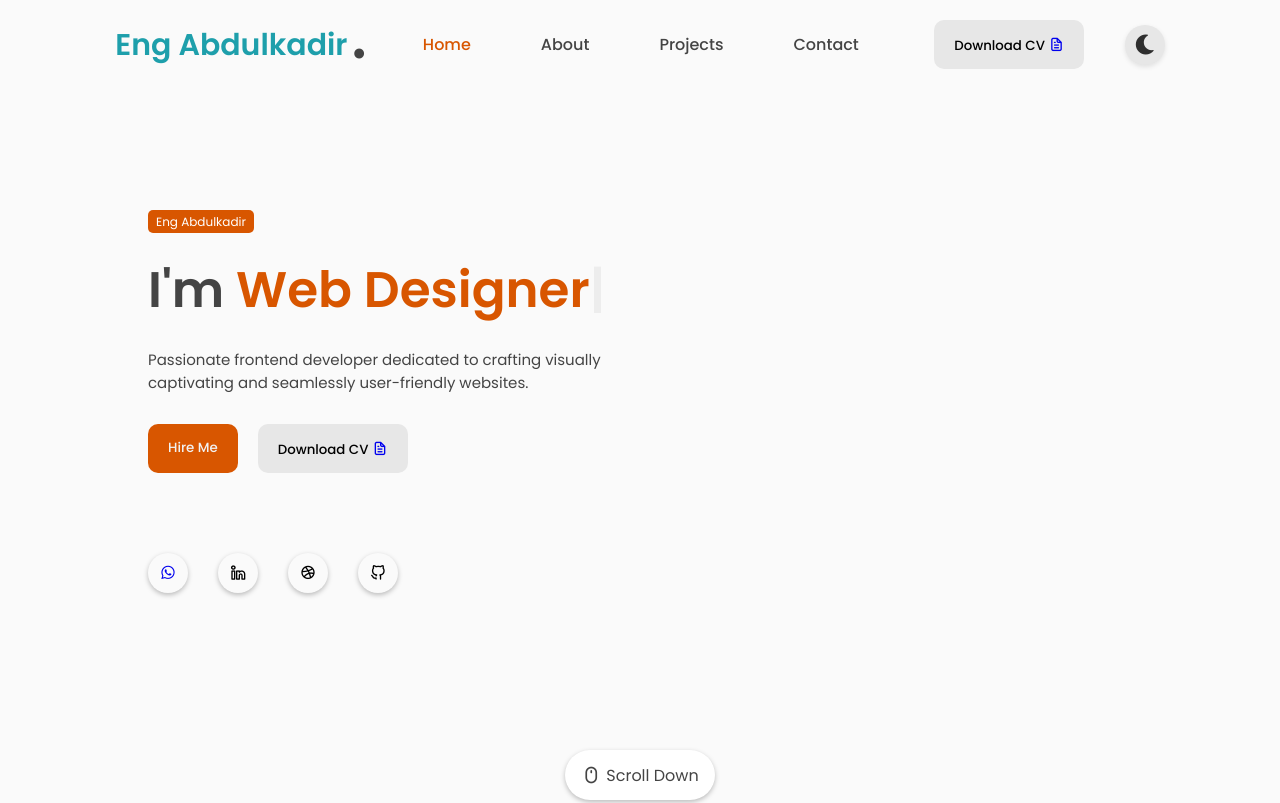
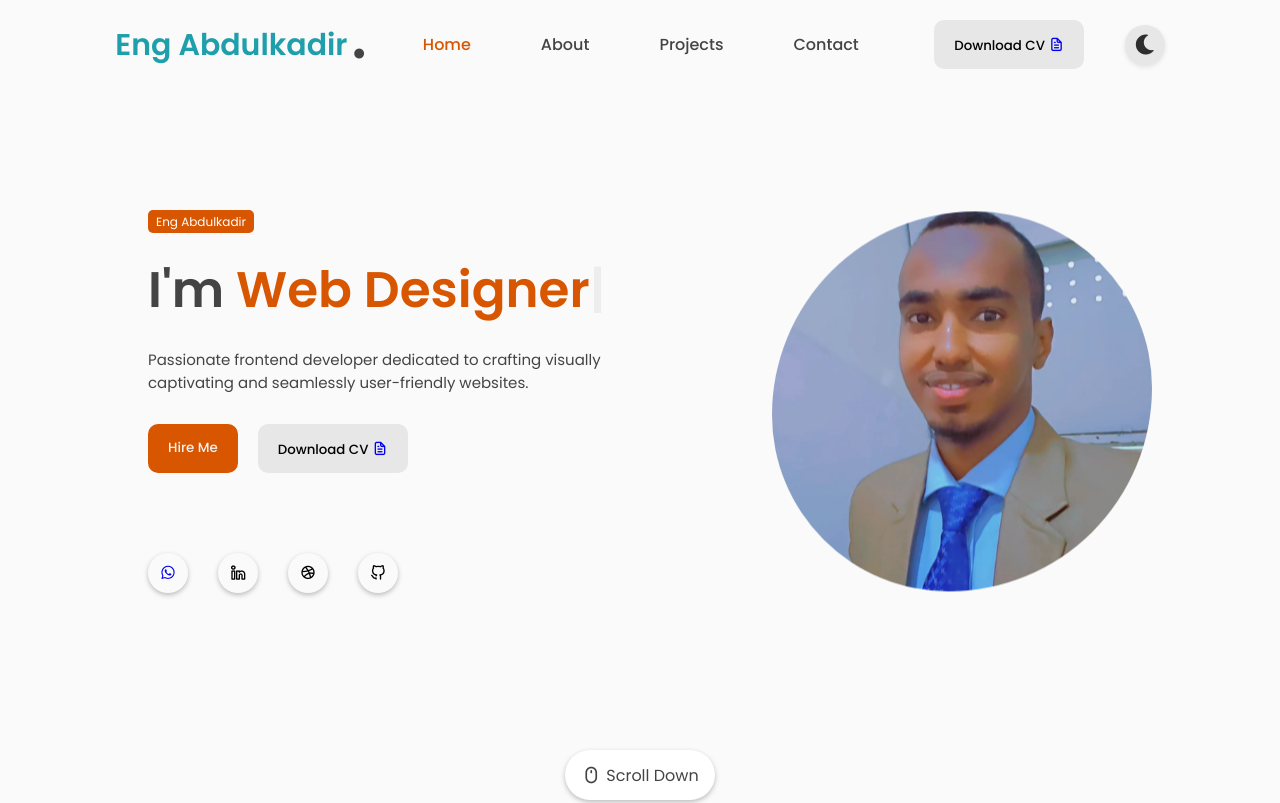
Before and after one commit to Abdulkadirhassansaid/My-portfolio-website, a plain HTML site: page index.html in a window 1280 px wide. Shown: the top 803 px of the page. Drawn offline with nearby package versions, Linux system fonts and the light colour scheme.

Commit message:
Update index.html

```diff
--- a/index.html
+++ b/index.html
@@ -79,7 +79,7 @@
         </div>
         <div class="featured-image">
           <div class="image">
-              <img src="./images/images/avatar.jpg" alt="avatar">
+              <img src="./avatar.jpg" alt="avatar">
           </div>
         </div>
         <div class="scroll-icon-box">
```
